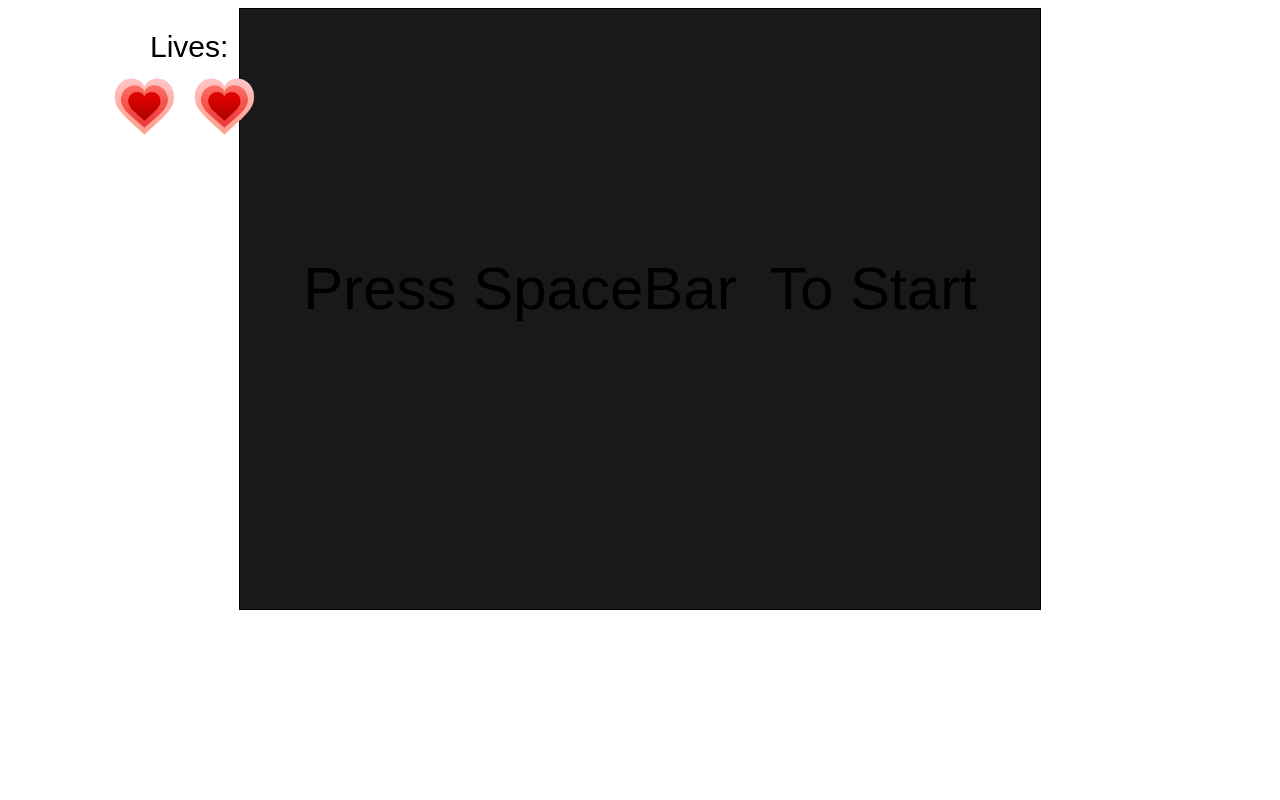
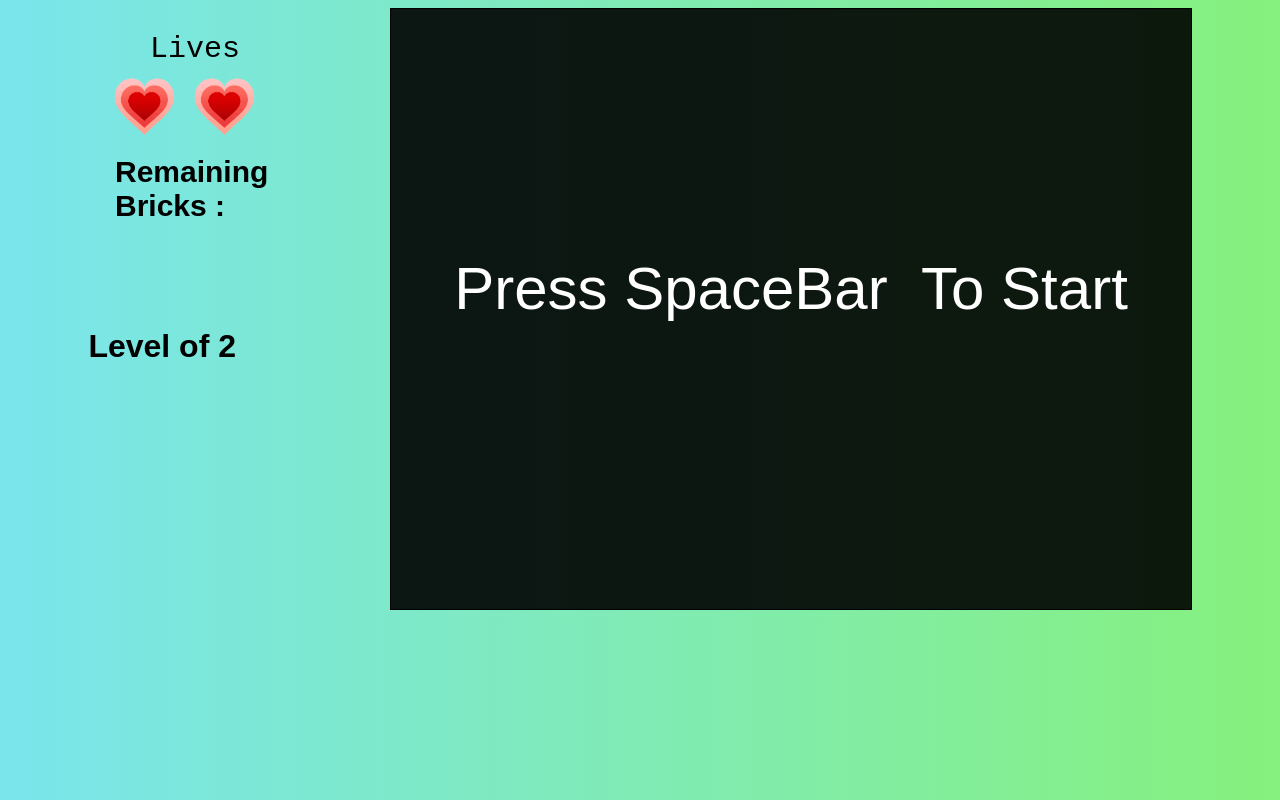
Before and after one commit to barisdevjs/Brick-game-single-player, a website with bundled scripts: page index.html in a window 1280 px wide. Built offline with nearby package versions, Linux system fonts and the light colour scheme.

Commit message:
Add files via upload

```diff
--- a/ball.js
+++ b/ball.js
@@ -10,12 +10,11 @@ export default class Ball {
         this.game = game;
         this.reset();
         this.array = [...document.querySelectorAll('.lives > img')];
-        console.log(this.array);
     }
 
     reset() {
-        this.position = {x:110, y:310};
-        this.speed = {x:3, y:5};
+        this.position = {x:10, y:10};
+        this.speed = {x:4, y:6};
     }
 
     draw(ctx) {
--- a/brick.js
+++ b/brick.js
@@ -3,6 +3,7 @@ import { collisionDetector } from "./collision.js";
 export default class Brick {
   constructor(game,position) {
     this.image = document.getElementById('brickImage');
+    this.scoreElement = document.getElementById('score');
     this.position = position
     this.width=50; // 16 * 50 = 800 levels.js for bricks
     this.height=24;
@@ -21,7 +22,7 @@ export default class Brick {
     }
 
     update() {
-      if ( collisionDetector(this.game.ball,this)  ) { // this ==> brick
+      if ( collisionDetector(this.game.ball,this)) { // this ==> brick
         this.game.ball.speed.y = -this.game.ball.speed.y;
         this.markedForDeletion = true; // marking bricks for deletion
       }
--- /dev/null
+++ b/deneme.js
@@ -0,0 +1,5 @@
+let obj ='audi,bmw,mercedes,opel,honda,toyota,ford,fiat,bentley';
+const ob2 = obj.split(',')
+let indexToyota = ob2.indexOf('toyota');
+console.log(ob2.splice(0,indexToyota))
+// console.log(ob2.filter((item)=> item.startsWith('b')));
--- a/game.js
+++ b/game.js
@@ -1,7 +1,6 @@
 import Player from './player.js';
 import Ball from "./ball.js";
 import InputHandler from "./input.js";
-import Brick from "./brick.js";
 import {buildLevel, level1, level2} from "./levels.js";
 
 const gameState = {
@@ -28,12 +27,19 @@ export default class Game {
         this.gameOver = document.getElementById('gameOverImage');
         this.levels = [level1, level2];
         this.currentLevel = 0;
+        this.scoreElement = document.getElementById('score');
+        this.score = this.levels[this.currentLevel].length;
+        this.levelELement = document.getElementById('level');
     }
 
     start() {
         if ( this.gameState != gameState.menu && this.gameState != gameState.newLevel) return;
         // prevent starting game twice
-
+        if ( this.gameState !== gameState.newLevel) {
+            this.levelELement.innerHTML = this.currentLevel + 1;
+        } else {
+            this.levelELement.innerHTML =2;
+        }
         this.bricks = buildLevel(this,this.levels[this.currentLevel]) // level this refers to the game
         this.ball.reset(); // for the new level
         this.gameObjects =[this.ball, this.player /*this.ball1*/] // second ball
@@ -60,13 +66,14 @@ export default class Game {
 
         this.bricks = this.bricks.
         filter( brick => !brick.markedForDeletion);
+
+        this.scoreElement.innerHTML = this.bricks.length;
     }
 
 
     draw(ctx) {
         [...this.gameObjects, ...this.bricks].
         forEach(object => object.draw(ctx));
-
         if ( this.gameState === gameState.running ) { // pausing game
             ctx.rect(30,350,this.widthGame, this.heightGame);
             ctx.fillStyle = "rgba(155,0,220,0.1)";
@@ -82,7 +89,7 @@ export default class Game {
             ctx.fillStyle = "rgba(0,0,0,0.5)";
             ctx.fill();
             ctx.font = "60px Sans-Serif";
-            ctx.fillStyle = "Black";
+            ctx.fillStyle = "darkblue";
             ctx.textAlign = "center";
             ctx.fillText("Paused", this.widthGame/2, this.heightGame/2);
         }
@@ -92,15 +99,13 @@ export default class Game {
             ctx.fillStyle = "rgba(0,0,0,0.9)";
             ctx.fill();
             ctx.font = "60px Sans-Serif";
-            ctx.fillStyle = "Black";
+            ctx.fillStyle = "White";
             ctx.textAlign = "center";
             ctx.fillText("Press SpaceBar  To Start", this.widthGame/2, this.heightGame/2);
         }
 
         if ( this.gameState === gameState.gameOver ) { // starting the game
-
             ctx.drawImage(this.gameOver, 0, 0, this.widthGame, this.heightGame);
-
         }
     }
 
--- a/index.css
+++ b/index.css
@@ -1,12 +1,20 @@
-
+body {
+    background: linear-gradient(to right, #7ae5ec 0%, #86f17d 100%);
+    display: flex;
+    justify-content: center;
+    align-self: start;
+    flex-direction: row;
+    font-family: sans-serif;
+}
 
 
 #gameScreen {
     width: 800px;
     height: 600px;
     border: 1px solid black;
-    margin: auto;
+    margin-left: 12vw;
     display: flex;
+
 }
 
 img { /* if you choose the id of ball it will display two balls one in canvas other in HTML*/
@@ -34,9 +42,18 @@ img { /* if you choose the id of ball it will display two balls one in canvas ot
     left: 150px;
     position: absolute;
     font-size: 30px;
-    font-family: sans-serif;
+
 }
 
-.hide {
-    display: none;
+h2 {
+    top:130px;
+    left: 115px;
+    position: absolute;
+    font-size: 30px;
+
 }
+
+h3, h3 > * {
+    margin-top: 40vh;
+    font-size: 2rem;
+}
--- a/index.html
+++ b/index.html
@@ -10,9 +10,12 @@
 </head>
 <body>
     <div class="lives">
-        <p>Lives:</p>
+        <p><kbd> Lives </kbd></p>
         <img src="./assets/images/heart.gif" alt="heart" class="heart" id='one'>
         <img src="./assets/images/heart.gif" alt="heart" class="heart" id='two'>
+        <h2 >Remaining <br>Bricks : <kbd id="score" > </kbd></h2>
+        <h3 >Level <kbd id="level"> </kbd> of  2</h3>
+
     </div>
     <img id="ballImage" src="./assets/images/ball.png" alt="ball">
     <img id="brickImage" src="./assets/images/brick.png" alt="brick">
--- a/index.js
+++ b/index.js
@@ -17,7 +17,6 @@ let lastTime = 0;
 function gameLoop(timestamp) {
     let deltaTime = timestamp - lastTime; // difference between current time and last time
     lastTime = timestamp;
-
     ctx.clearRect(0, 0, widthGame, heightGame);
     game.update(deltaTime);
     game.draw(ctx);
--- a/input.js
+++ b/input.js
@@ -1,4 +1,3 @@
-import Game from "./game.js";
 
 export default class InputHandler {
     constructor(player,game) {
--- a/levels.js
+++ b/levels.js
@@ -10,7 +10,7 @@ export  function buildLevel(game, level) { // we are taking the brick constructo
             if (brick === 1) {
                 let position = {
                     x: 50 * brickIndex,
-                    y: 50 + 24 * rowIndex
+                    y: 70 + 24 * rowIndex
                 }
                 bricks.push(new Brick(game, position))
             }
@@ -20,9 +20,9 @@ export  function buildLevel(game, level) { // we are taking the brick constructo
 }
 
 export const level1 = [
-    [0, 1, 1, 1, 0, 1, 1, 1, 1, 1, 1, 0, 1, 1, 1,1], // 16 * 4 2D array
-    [1, 0, 1, 0, 1, 1, 0, 0, 1, 1, 1, 1, 1, 1, 0,1],
-    [1, 1, 0, 1, 1, 1, 1, 0, 0, 1, 1, 1, 1, 1, 1,0],
+    [0, 1, 1, 1, 0, 1, 0, 1, 1, 1, 1, 0, 1, 1, 1,1],
+    [1, 0, 1, 0, 1, 1, 0, 0, 1, 0, 1, 1, 0, 1, 0,1]
+
 
 ]
 
@@ -31,4 +31,3 @@ export const level2 = [
     [1, 1, 1, 1, 1, 0, 1, 1, 1, 1, 1, 1, 1, 1, 1,1],
     Array.from({ length: 16 }, () => 1 * Math.random() > 0.5 ? 1 : 0)
 ]
-console.log(level2)
```
Also changed, not shown: collision.js (line endings or trailing spaces), player.js (line endings or trailing spaces). Lines whose indentation alone changed are shown as unchanged.
